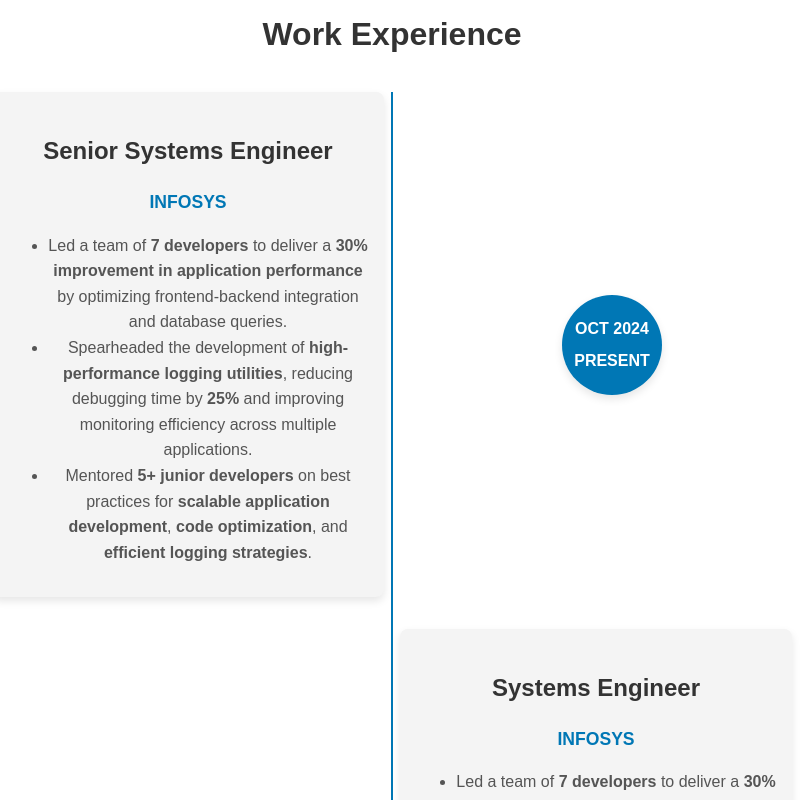
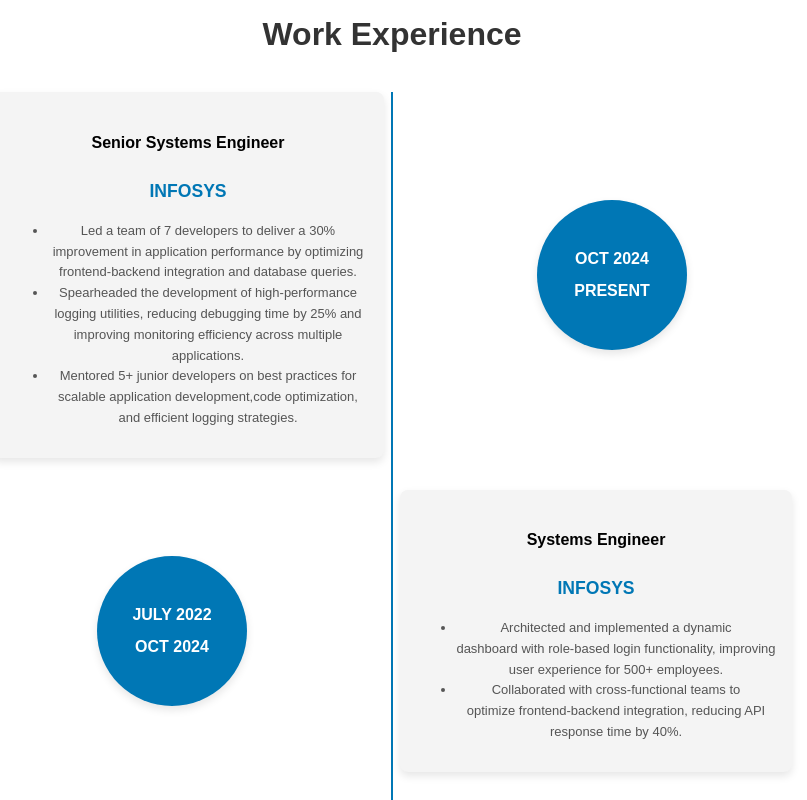
Before and after one commit to aryan1234-coder/github-portfolio, a React (Create React App) app: page / in a window 1280 px wide. Shown: the part 1840-2640 px from the top of the page, without its empty margins (248-1055 px from the left). Built offline with nearby package versions, Linux system fonts and the light colour scheme.

Commit message:
remove logo

```diff
--- a/src/App.js
+++ b/src/App.js
@@ -1,4 +1,4 @@
-import logo from './logo.svg';
+
 import './App.css';
 
 import Header from './Components/Header';
--- a/src/Components/Resume.js
+++ b/src/Components/Resume.js
@@ -1,8 +1,13 @@
 import React from 'react';
+
+import { useEffect,useState } from 'react';
 
 import '../CssComponents/Resume.css';
 
 const Resume=()=>{
+
+
+
     const experiences=[
         {
         id: 1,
@@ -10,9 +15,9 @@
         date: 'OCT 2024 - PRESENT',
         description: (
             <ul>
-              <li>Led a team of <strong>7 developers</strong> to deliver a <strong>30% improvement in application performance</strong> by optimizing frontend-backend integration and database queries.</li>
-              <li>Spearheaded the development of <strong>high-performance logging utilities</strong>, reducing debugging time by <strong>25%</strong> and improving monitoring efficiency across multiple applications.</li>
-              <li>Mentored <strong>5+ junior developers</strong> on best practices for <strong>scalable application development</strong>, <strong>code optimization</strong>, and <strong>efficient logging strategies</strong>.</li>
+               <li>Led a team of 7 developers to deliver a 30% improvement in application performance by optimizing frontend-backend integration and database queries.</li>
+                  <li>Spearheaded the development of high-performance logging utilities, reducing debugging time by 25% and improving monitoring efficiency across multiple applications.</li>
+                  <li>Mentored 5+ junior developers on best practices for scalable application development,code optimization, and efficient logging strategies.</li>
             </ul>
           ),
         team: 'INFOSYS',
@@ -24,10 +29,9 @@
             date: 'JULY 2022 - OCT 2024',
             description: (
                 <ul>
-                  <li>Led a team of <strong>7 developers</strong> to deliver a <strong>30% improvement in application performance</strong> by optimizing frontend-backend integration and database queries.</li>
-                  <li>Spearheaded the development of <strong>high-performance logging utilities</strong>, reducing debugging time by <strong>25%</strong> and improving monitoring efficiency across multiple applications.</li>
-                  <li>Mentored <strong>5+ junior developers</strong> on best practices for <strong>scalable application development</strong>, <strong>code optimization</strong>, and <strong>efficient logging strategies</strong>.</li>
-                </ul>
+                  <li>Architected and implemented a dynamic dashboard with role-based login functionality, improving user experience for 500+ employees.</li>
+                  <li>Collaborated with cross-functional teams to optimize frontend-backend integration, reducing API response time by 40%.</li>
+                  </ul>
               ),
             team: 'INFOSYS',
             align: 'right'
@@ -85,7 +89,7 @@
             {experiences.map((exp) => (
               <div key={exp.id} className={`timeline-item ${exp.align}`}>
                 <div className="timeline-content">
-                  <h3>{exp.title}</h3>
+                  <h4>{exp.title}</h4>
                   <p className="team">{exp.team}</p>
                   <p className="description">{exp.description}</p>
                   {/* <ul className='description'>
@@ -110,7 +114,7 @@
             {educations.map((edu) => (
               <div key={edu.id} className={`timeline-item ${edu.align}`}>
                 <div className="timeline-content">
-                  <h3>{edu.title}</h3>
+                  <h4>{edu.title}</h4>
                   <p className="team">{edu.degree}</p>
                   <p className="description">{edu.description}</p>
                   {/* <ul className='description'>
--- a/src/CssComponents/Header.css
+++ b/src/CssComponents/Header.css
@@ -1,4 +1,38 @@
 /* Header Container */
+
+.background-photo {
+    width: 100%;
+    height: 400px; /* Adjust height as needed */
+     /* Replace with your image URL */
+    background-size: cover;
+    background-position: center;
+    position: relative;
+    display: flex;
+    align-items: center;
+    justify-content: center;
+    text-align: center;
+    color: white;
+  }
+  /* https://drive.google.com/file/d/1nojLf3tyank9OeIE7guk3AOn4cH_QGOX/view?usp=drive_link */
+  /* https://drive.google.com/file/d/1nojLf3tyank9OeIE7guk3AOn4cH_QGOX/view?usp=drive_link */
+  .background-photo .overlay {
+    background-color: rgba(0, 0, 0, 0.5); /* Semi-transparent overlay */
+    padding: 2rem;
+    border-radius: 10px;
+  }
+
+  .background-photo h1 {
+    font-size: 3rem;
+    margin: 0;
+    font-family: 'Poppins', sans-serif;
+  }
+
+  .background-photo p {
+    font-size: 1.5rem;
+    margin: 0;
+    font-family: 'Poppins', sans-serif;
+  }
+
 header {
     display: flex;
     justify-content: space-between;
@@ -11,7 +45,6 @@
     left: 0;
     width: 97%;
     z-index: 1000;
-
 
   }
 
@@ -59,6 +92,7 @@
     display: none; /* Hide by default */
   }
 
+
   /* Responsive Design */
   @media (max-width: 768px) {
     .right-side {
--- a/src/CssComponents/Resume.css
+++ b/src/CssComponents/Resume.css
@@ -71,6 +71,7 @@
     font-size: 1rem;
     color: #555; /* Medium gray text */
     line-height: 1.6;
+    font-size: small;
   }
 
   .timeline-date {
@@ -81,8 +82,8 @@
   }
 
   .date-circle {
-    width: 100px;
-    height: 100px;
+    width: 150px;
+    height: 150px;
     border-radius: 50%;
     background-color: #0077b5; /* Circle background color */
     color: #fff; /* White text */
```
Also changed, not shown: src/Components/Header.js (+7 -0 lines), src/assets/Aryan_image_noidA.jpeg (added).
